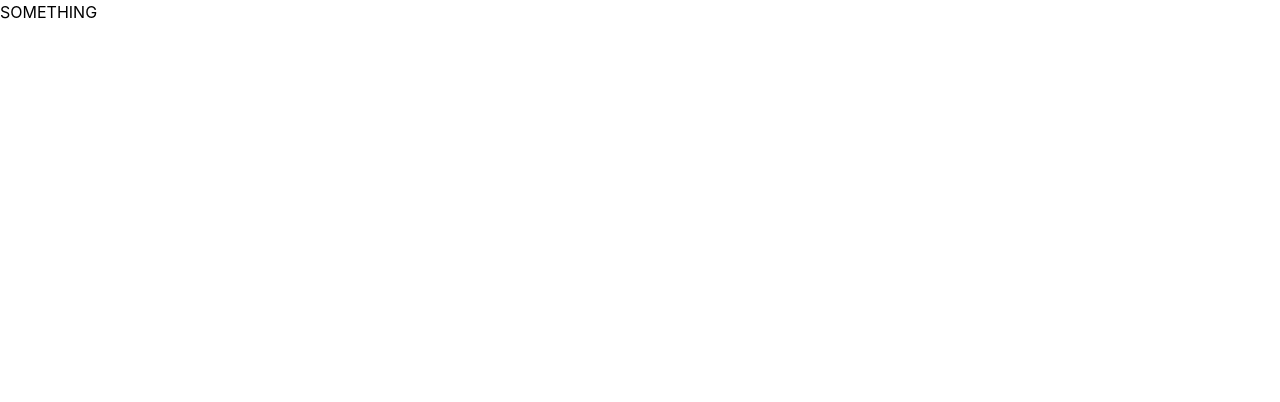
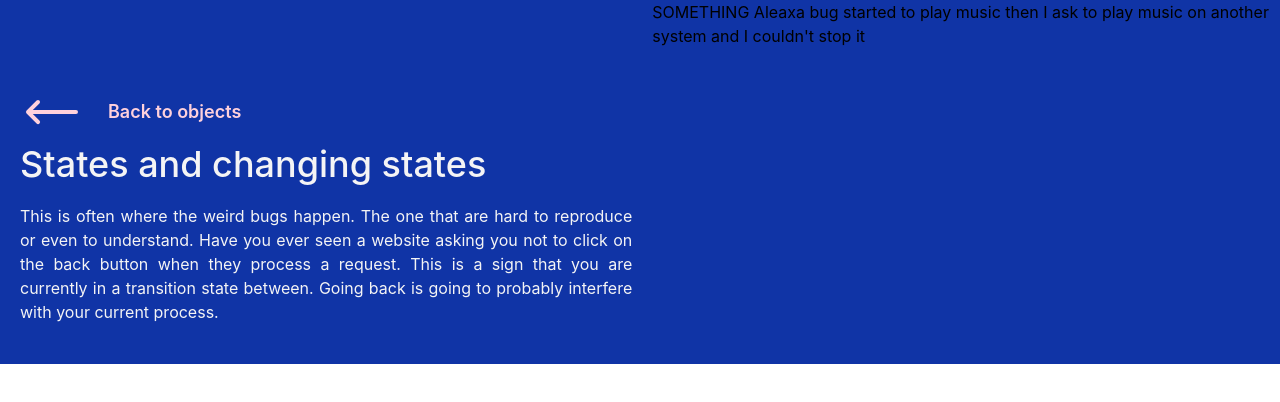
Before and after one commit to willot/Quality, a React (Create React App) app: page /states in a window 1280 px wide. Shown: the top 402 px of the page. Built offline with nearby package versions, Linux system fonts and the light colour scheme.

Commit message:
start the next page

```diff
--- a/src/pages/States.tsx
+++ b/src/pages/States.tsx
@@ -1,7 +1,23 @@
+import {ArrowLongLeftIcon} from "@heroicons/react/24/solid";
+import {Link} from "react-router-dom";
+
 export const States = () => {
     return (
-        <section>
+        <section className="bg-blue flex flex-row justify-center w-full">
+            <section
+                className="bg-blue h-full text-white text-justify py-10 px-5 w-11/12 md:w-9/12 lg:w-8/12 xl:w7/12 2xl:w-5/12">
+                <Link to="/objects" className="flex flex-row items-center mt-10">
+                    <ArrowLongLeftIcon className="text-pink h-16 w-16"/>
+                    <span className="text-pink text-lg font-semibold w-52 pl-6">Back to objects</span>
+                </Link>
+                <h1 className="text-4xl font-medium pb-5">States and changing states</h1>
+                <p>This is often where the weird bugs happen. The one that are hard to reproduce or even to understand.
+                    Have you ever seen a website asking you not to click on the back button when they process a request.
+                    This is a sign that you are currently in a transition state between. Going back is going to probably
+                    interfere with your current process.</p>
+            </section>
             SOMETHING
+            Aleaxa bug started to play music then I ask to play music on another system and I couldn't stop it
         </section>
     )
 }
```
